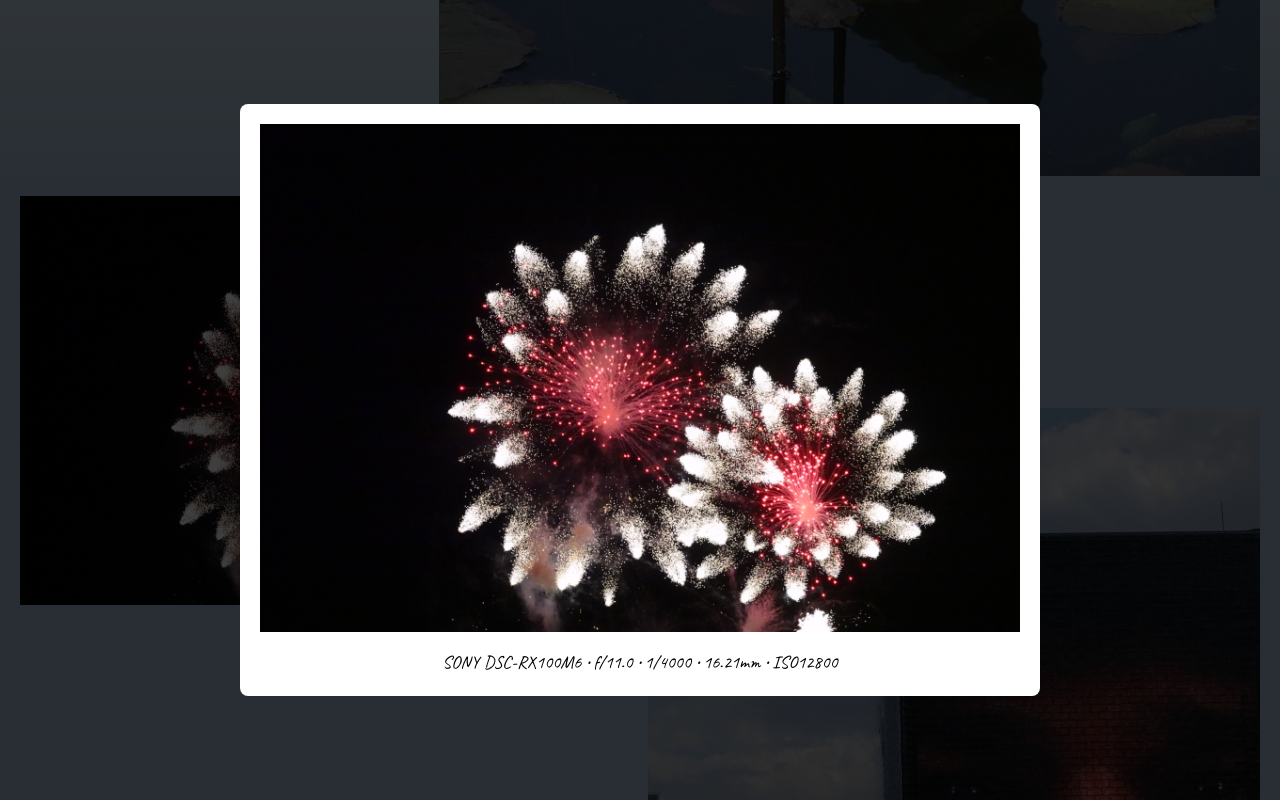
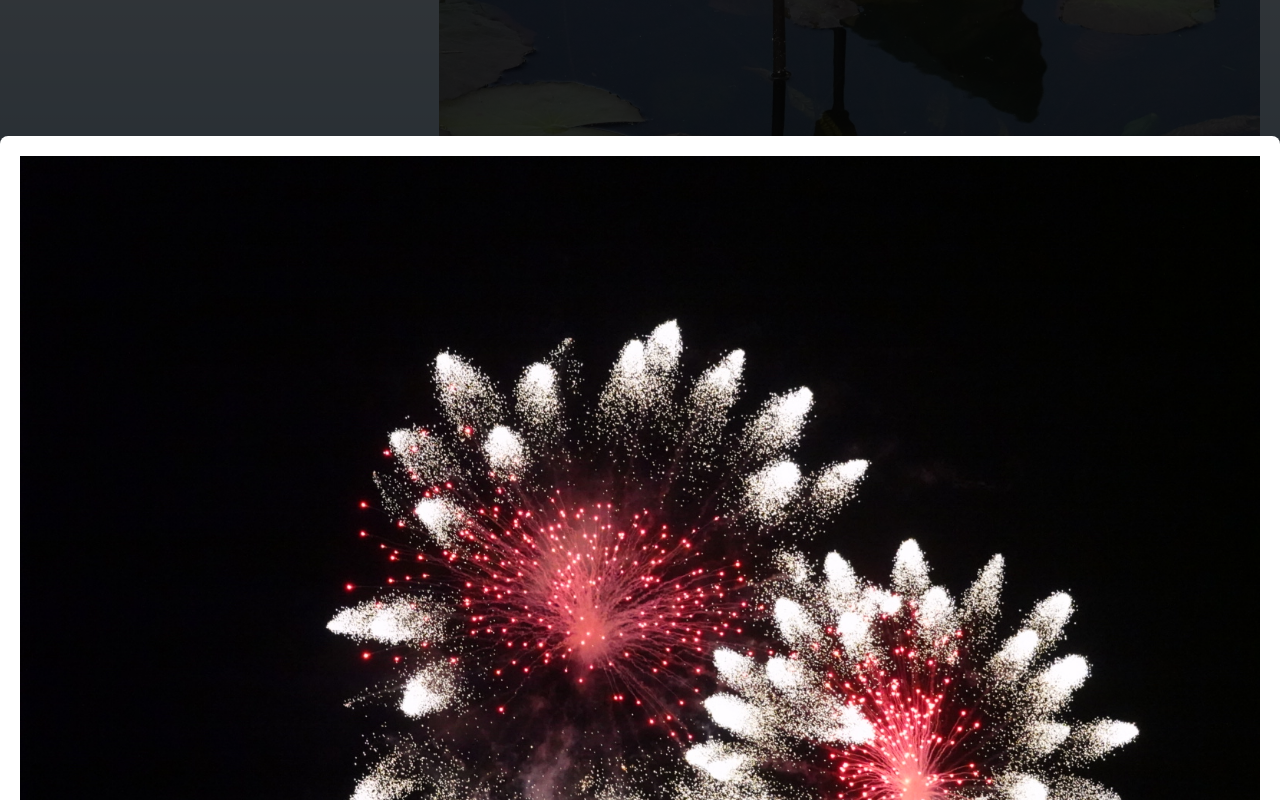
Before and after one commit to ridanaeeem/rida-photos, a Next.js app: page / in a window 1280 px wide. Both pictures are taken after a click on the picture 326 px from the left and 929 px from the top of the page. Shown: the part 529-1329 px from the top of the page. Built offline with nearby package versions, Linux system fonts and the light colour scheme.

Commit message:
removed inset in PhotoModal

```diff
--- a/app/page.tsx
+++ b/app/page.tsx
@@ -65,6 +65,7 @@ export default function Home() {
 						<h2 className="text-2xl">Memories</h2>
 					</div> */}
 
+					<div className="inset-0 flex justify-center">
 						<PhotoModal
 							isOpen={modalData.isOpen}
 							imageSrc={modalData.imageSrc}
@@ -73,6 +74,7 @@ export default function Home() {
 							collection={modalData.collection}
 							stats={modalData.stats}
 						/>
+					</div>
 
 					{modalData.isOpen ? (
 						<div className="fixed inset-0 z-10 bg-black bg-opacity-75" onClick={() => closeModal()}></div>
--- a/components/PhotoModal.tsx
+++ b/components/PhotoModal.tsx
@@ -14,7 +14,7 @@ const PhotoModal: React.FC<PhotoModalProps> = ({ isOpen, imageSrc, imageAlt, des
 	if (!isOpen) return null;
 
 	return (
-		<div className="fixed lg:inset-0 z-50 flex items-center justify-center m-5 lg:m-60 text-center">
+		<div className="fixed z-50 flex items-center justify-center m-5 lg:m-auto text-center">
 			<div className="relative bg-white p-3 md:p-5 rounded-lg">
 				{/* <button
 					className="absolute p-2 top-2 right-1 text-2xl text-gray-500 hover:text-gray-800"
```
Lines whose indentation alone changed are shown as unchanged.
